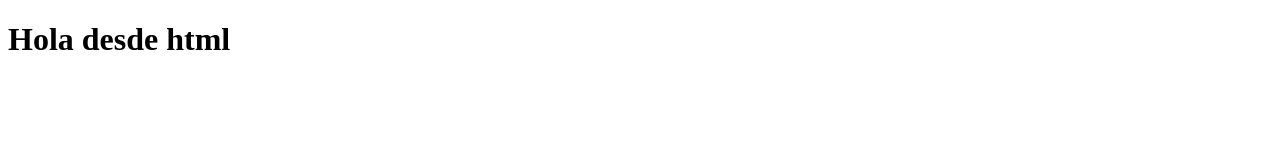
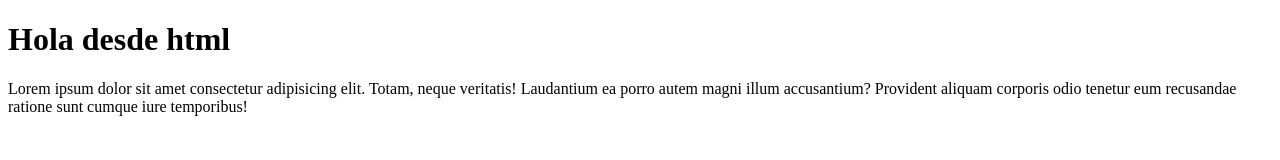
Before and after one commit to Alejo2p/ejemplo-git, a plain HTML site: page Index.html in a window 1280 px wide. Drawn offline with Linux system fonts and the light colour scheme.

Commit message:
Agregamos un parrafo

```diff
--- a/Index.html
+++ b/Index.html
@@ -7,5 +7,6 @@
 </head>
 <body>
     <h1>Hola desde html</h1>
+    <p>Lorem ipsum dolor sit amet consectetur adipisicing elit. Totam, neque veritatis! Laudantium ea porro autem magni illum accusantium? Provident aliquam corporis odio tenetur eum recusandae ratione sunt cumque iure temporibus!</p>
 </body>
 </html>
```
